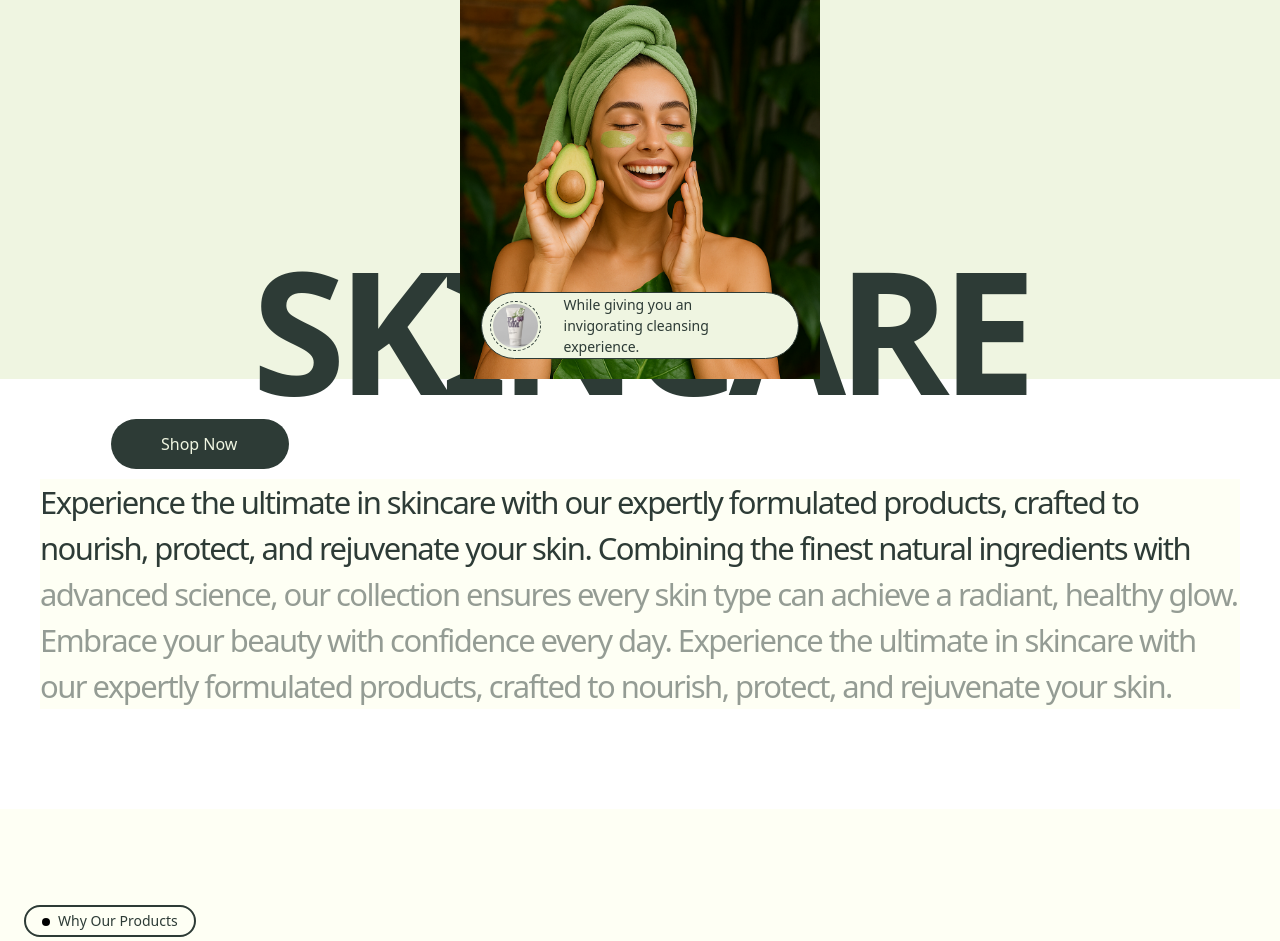
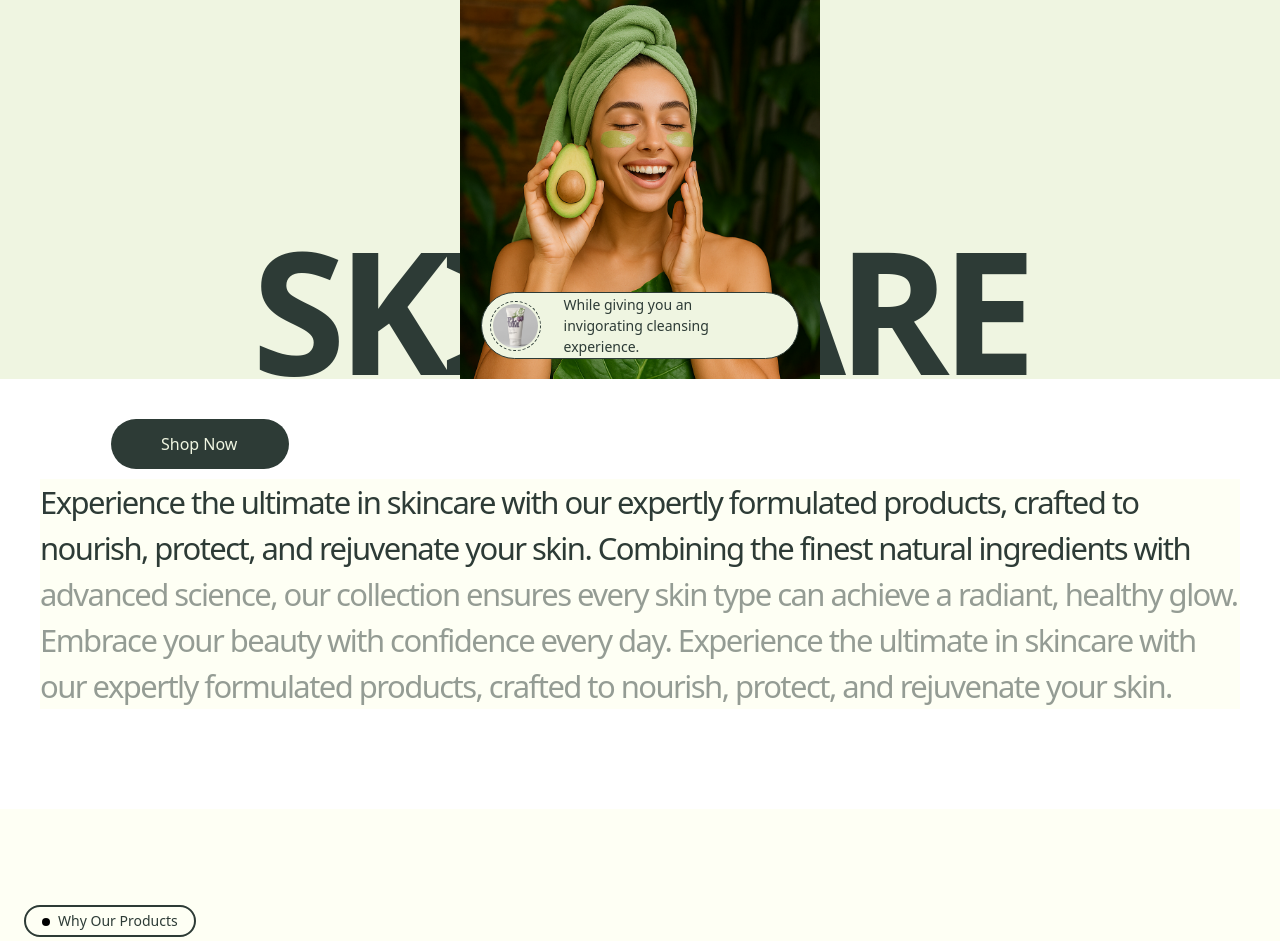
Before and after one commit to k-ish-san/Assignment, a React app: page / in a window 1280 px wide. Shown: the part 721-1662 px from the top of the page. Built offline with nearby package versions, Linux system fonts and the light colour scheme; the HTML template or start-up script is replaced by a standard one.

Commit message:
Fix HeroSection margin for improved layout on medium screens

```diff
--- a/src/components/HeroSection.jsx
+++ b/src/components/HeroSection.jsx
@@ -54,7 +54,7 @@ const HeroSection = () => {
             <div className="absolute bottom-[-78px] md:pb-0 2xl:-bottom-8 z-0">
               <div
                 className="text-[#2D3B36] text-[85px] font-[800] uppercase mx-[-19px]
-                        md:text-[170px] md:mx-[-38px] md:tracking-[-0.05em]
+                        md:text-[170px] md:mx-[-38px] md:tracking-[-0.05em] md:mb-[20px]
                         2xl:text-[378px] 2xl:ml-[-18px] 2xl:mr-[-17px] 2xl:tracking-[0%] 2xl:leading-[100%]"
               >
                 SKINCARE
```
